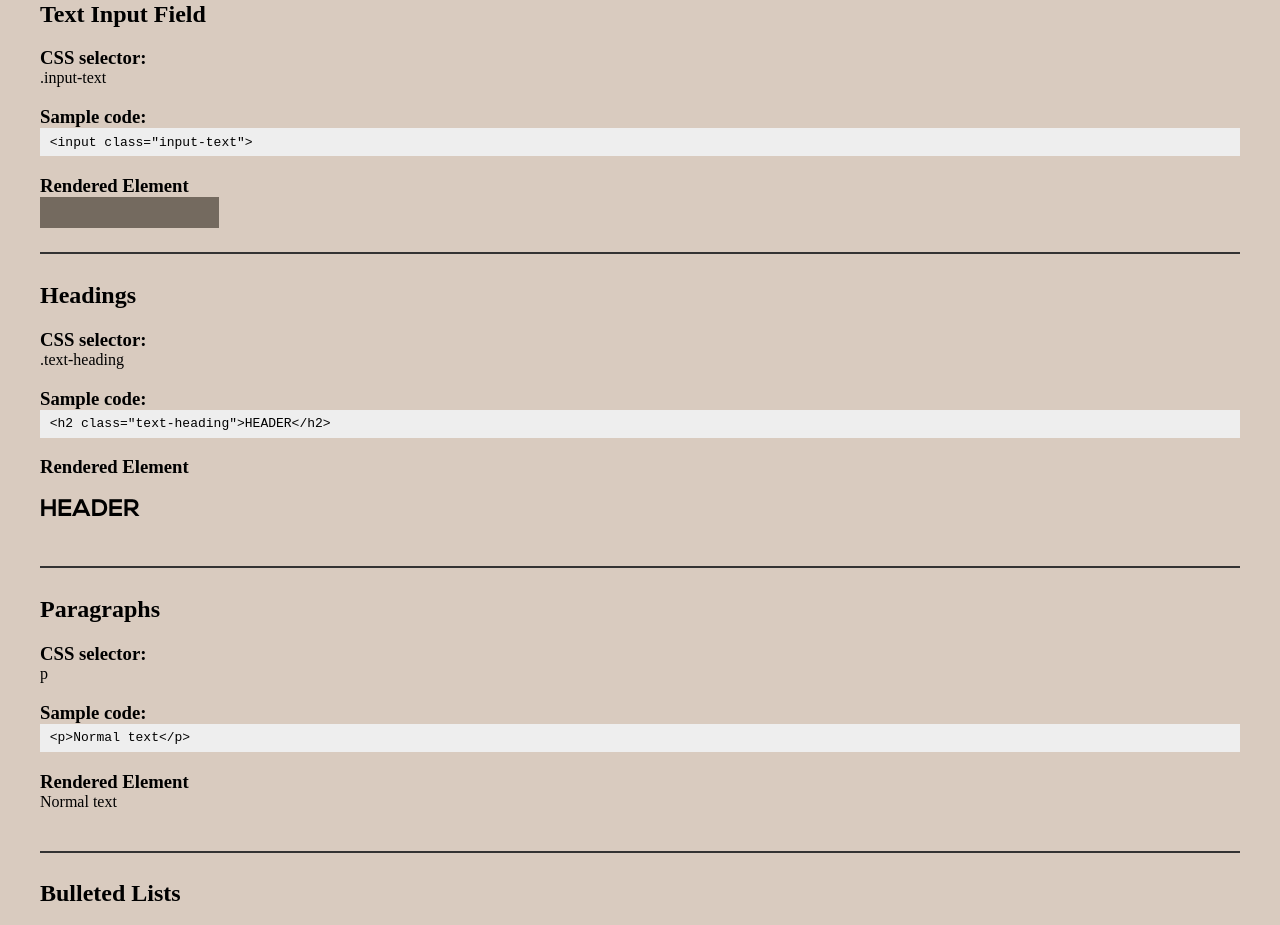
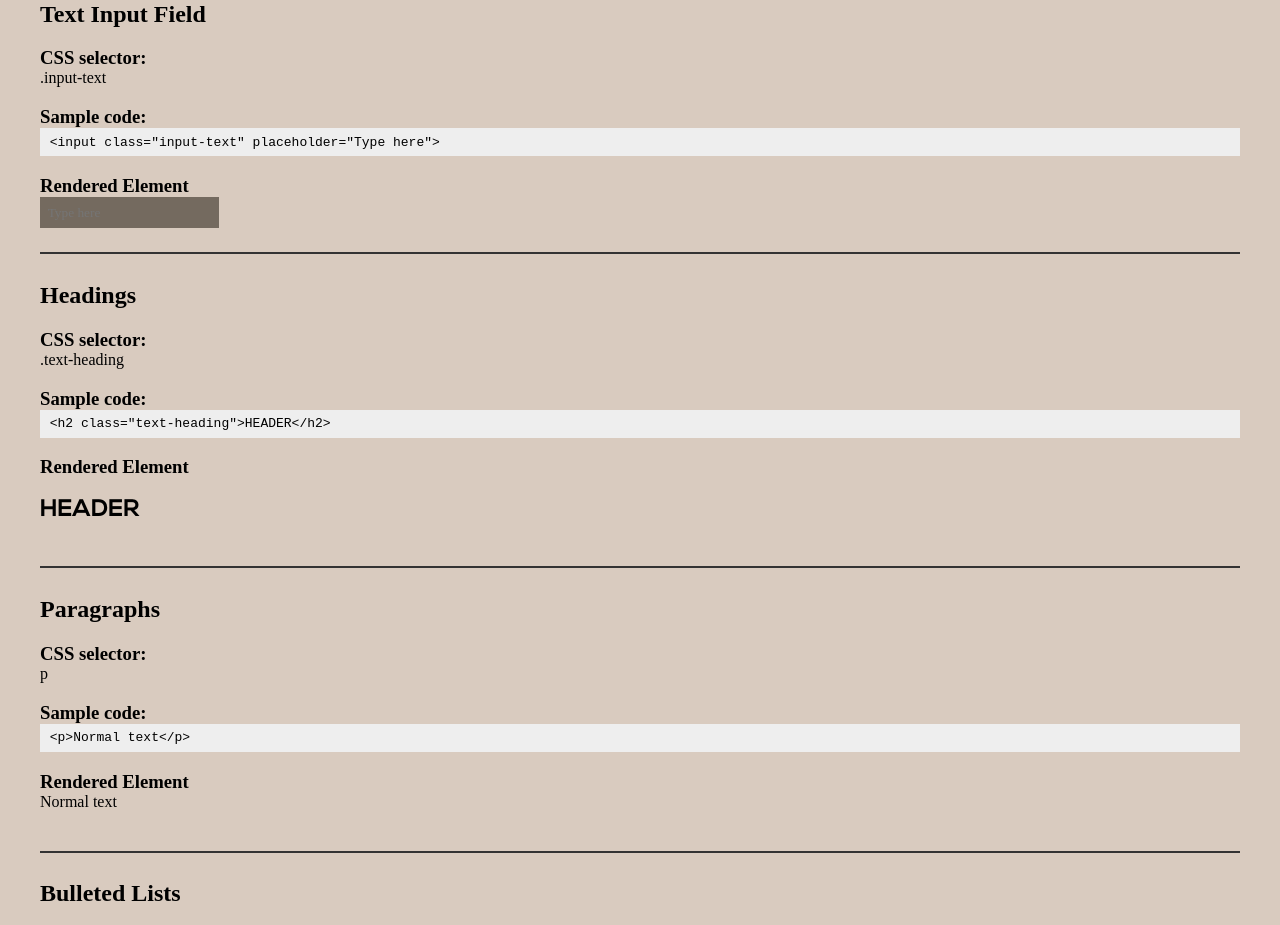
Before and after one commit to gonz-kelv/IAT339-Week4, a plain HTML site: page index.html in a window 1280 px wide. Shown: the part 1140-2065 px from the top of the page. Drawn offline with Linux system fonts and the light colour scheme.

Commit message:
changed input field
added a placeholder

```diff
--- a/index.html
+++ b/index.html
@@ -93,11 +93,11 @@
         <h3>CSS selector:</h3>
         <p>.input-text
         <h3>Sample code:</h3>
-        <code>&lt;input class="input-text"&gt;</code>
+        <code>&lt;input class="input-text" placeholder="Type here"&gt;</code>
 
 
         <h3>Rendered Element</h3>
-          <input class="input-text">
+          <input class="input-text" placeholder="Type here">
       </section>
 
     </section>
```
